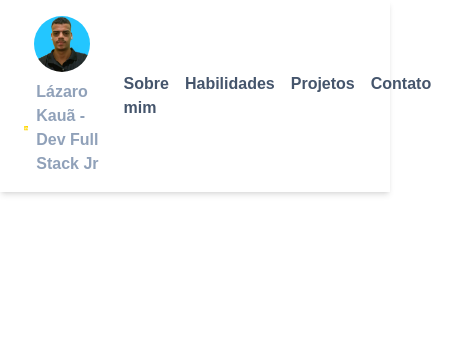
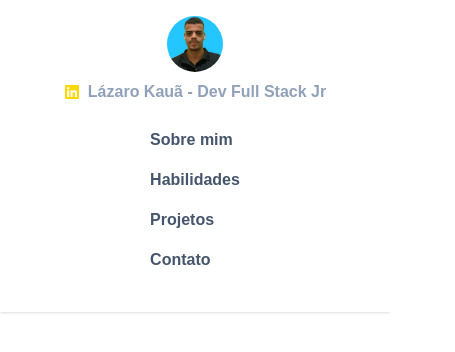
Before and after one commit to Lazarokaua/Pagina-Pessoal-maisPraTI, a Next.js app: page / in a window 390 px wide. Shown: the top 352 px of the page, 455 px wide, since content can reach past the window. Built offline with nearby package versions, Linux system fonts and the light colour scheme.

Commit message:
feat: adicionado header responsivo

```diff
--- a/src/components/shared/Header.tsx
+++ b/src/components/shared/Header.tsx
@@ -3,16 +3,16 @@ import { FaLinkedin } from "react-icons/fa"
 
 export function Header() {
     return (
-        <header className="w-full bg-white shadow-md px-6 py-4 flex items-center justify-between">
-            <div className="flex  items-center flex-col gap-2">
+        <header className="flex flex-col shadow py-4 px-6 sm:flex sm:flex-row sm:justify-between">
+            <div className="flex  items-center flex-col gap-2 sm:text-sm md:text-lg">
                 <img src="profile.jpeg" alt="Imagem de Perfil" className="w-14 h-14 rounded-full object-cover" />
 
                 <a href="https://linkedin.com/in/lazarokaua" target="_blanck">
                     <span className="text-slate-400 hover:text-slate-900 font-bold flex items-center gap-2"><FaLinkedin className="text-[#FFD700]"/>Lázaro Kauã - Dev Full Stack Jr</span>
                 </a>
             </div>
-            <nav>
-                <ul className="flex gap-4 px-6 py-6">
+            <nav className="flex justify-center sm:flex">
+                <ul className="flex flex-col gap-4 px-6 py-6 sm:flex-row sm:text-sm md:text-lg">
                     <li><a href="#" className="text-slate-600 hover:text-slate-900 font-bold">Sobre mim</a></li>
                     <li><a href="#" className="text-slate-600 hover:text-slate-900 font-bold">Habilidades</a></li>
                     <li><a href="#" className="text-slate-600 hover:text-slate-900 font-bold">Projetos</a></li>
```
